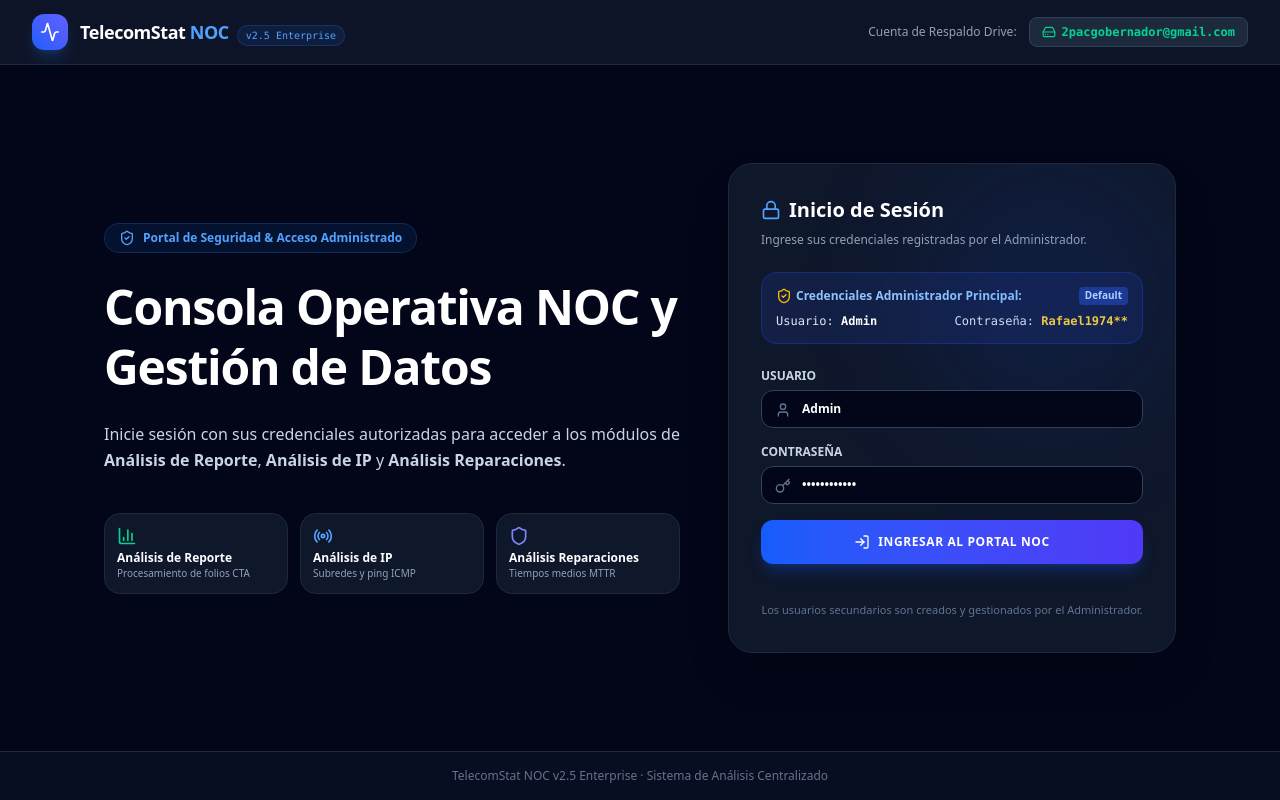
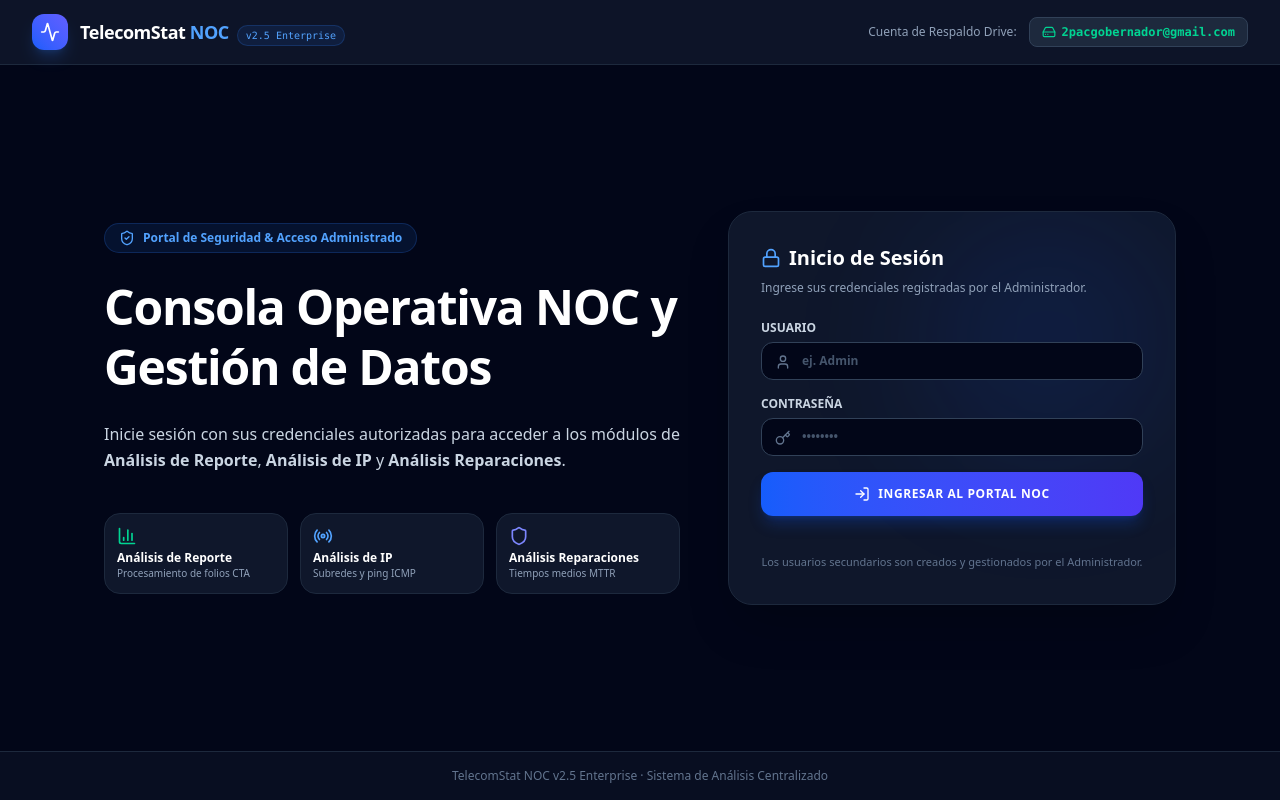
Before and after one commit to Cota454/Estad-sticaWeb, a React (Vite) app: page / in a window 1280 px wide. Built offline with nearby package versions, Linux system fonts and the light colour scheme.

Commit message:
feat(auth): add hidden dev login trigger
Implement a click-based shortcut on the landing page header to populate demo credentials for internal testing.

```diff
--- a/src/components/WelcomeLandingView.tsx
+++ b/src/components/WelcomeLandingView.tsx
@@ -27,10 +27,22 @@ interface WelcomeLandingViewProps {
 }
 
 export const WelcomeLandingView: React.FC<WelcomeLandingViewProps> = ({ onLoginSuccess }) => {
-  const [usernameInput, setUsernameInput] = useState<string>('Admin');
-  const [passwordInput, setPasswordInput] = useState<string>('Rafael1974**');
+  const [usernameInput, setUsernameInput] = useState<string>('');
+  const [passwordInput, setPasswordInput] = useState<string>('');
   const [isLoggingIn, setIsLoggingIn] = useState<boolean>(false);
   const [loginError, setLoginError] = useState<string | null>(null);
+  const [titleClickCount, setTitleClickCount] = useState<number>(0);
+
+  const handleTitleClick = () => {
+    const nextCount = titleClickCount + 1;
+    if (nextCount >= 6) {
+      setUsernameInput('Admin');
+      setPasswordInput('Rafael1974**');
+      setTitleClickCount(0);
+    } else {
+      setTitleClickCount(nextCount);
+    }
+  };
 
   const handlePortalLogin = (e: React.FormEvent) => {
     e.preventDefault();
@@ -62,8 +74,12 @@ export const WelcomeLandingView: React.FC<WelcomeLandingViewProps> = ({ onLoginS
       {/* Top Header */}
       <header className="border-b border-slate-800 bg-slate-900/90 backdrop-blur-md sticky top-0 z-50">
         <div className="max-w-7xl mx-auto px-4 sm:px-6 lg:px-8 h-16 flex items-center justify-between">
-          <div className="flex items-center space-x-3">
-            <div className="p-2 bg-gradient-to-tr from-blue-600 to-indigo-500 rounded-xl text-white shadow-lg shadow-blue-500/20">
+          <div
+            onClick={handleTitleClick}
+            className="flex items-center space-x-3 cursor-pointer select-none group"
+            title="TelecomStat NOC"
+          >
+            <div className="p-2 bg-gradient-to-tr from-blue-600 to-indigo-500 rounded-xl text-white shadow-lg shadow-blue-500/20 group-active:scale-95 transition-transform">
               <Activity className="w-5 h-5" />
             </div>
             <div>
@@ -92,7 +108,11 @@ export const WelcomeLandingView: React.FC<WelcomeLandingViewProps> = ({ onLoginS
             <span>Portal de Seguridad & Acceso Administrado</span>
           </div>
 
-          <h1 className="text-3xl sm:text-4xl lg:text-5xl font-black text-white tracking-tight leading-tight">
+          <h1
+            onClick={handleTitleClick}
+            className="text-3xl sm:text-4xl lg:text-5xl font-black text-white tracking-tight leading-tight cursor-pointer select-none"
+            title="Haz clic 6 veces para autorrelleno"
+          >
             Consola Operativa NOC y Gestión de Datos
           </h1>
 
@@ -132,21 +152,6 @@ export const WelcomeLandingView: React.FC<WelcomeLandingViewProps> = ({ onLoginS
               <p className="text-xs text-slate-400">
                 Ingrese sus credenciales registradas por el Administrador.
               </p>
-            </div>
-
-            {/* Admin Credentials Quick Hint */}
-            <div className="p-3.5 bg-blue-950/60 border border-blue-800/50 rounded-2xl space-y-1 text-xs">
-              <div className="flex items-center justify-between text-blue-300 font-bold">
-                <span className="flex items-center space-x-1">
-                  <ShieldCheck className="w-4 h-4 text-amber-400" />
-                  <span>Credenciales Administrador Principal:</span>
-                </span>
-                <span className="text-[10px] bg-blue-900 px-1.5 py-0.5 rounded text-blue-200">Default</span>
-              </div>
-              <div className="font-mono text-slate-200 flex items-center justify-between pt-1">
-                <span>Usuario: <strong className="text-white">Admin</strong></span>
-                <span>Contraseña: <strong className="text-amber-300">Rafael1974**</strong></span>
-              </div>
             </div>
 
             {/* Error Message */}
```
